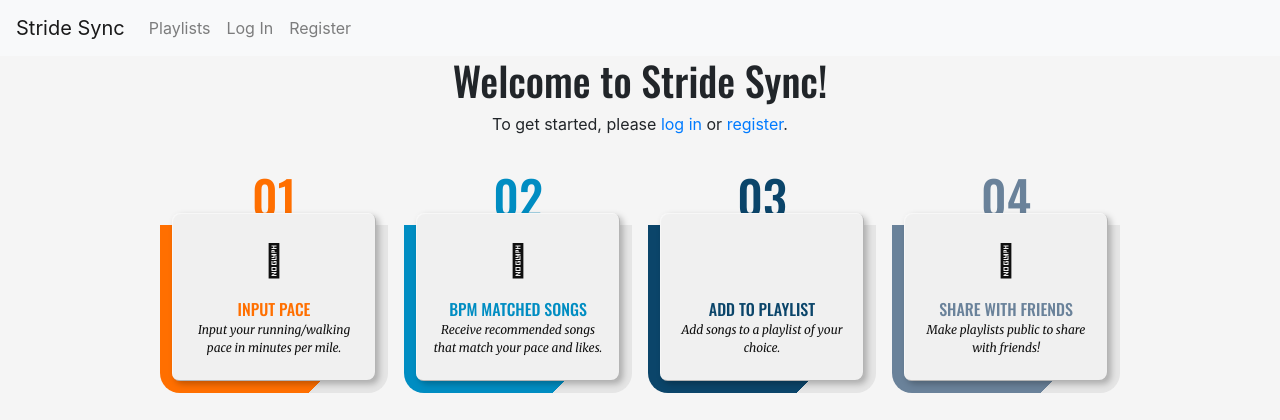
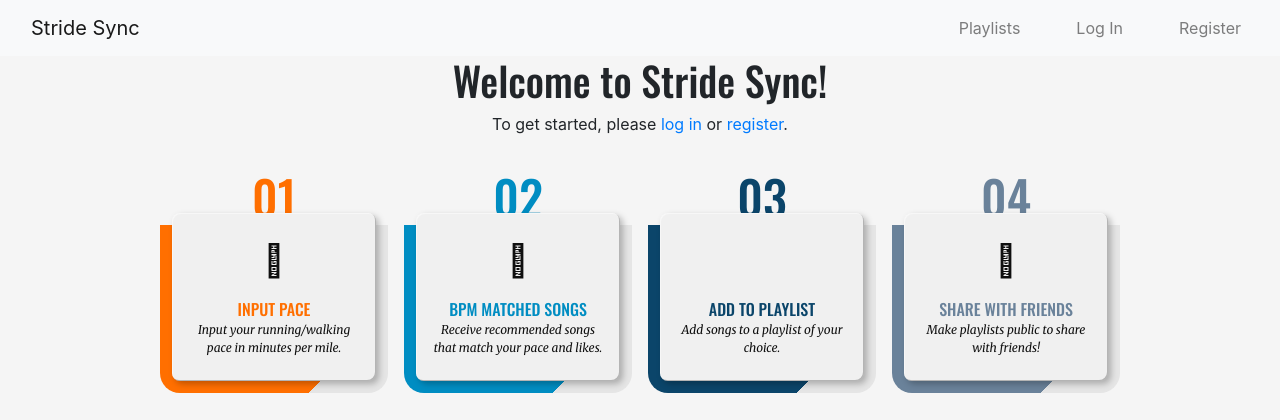
Before and after one commit to kaylynn-johnson/stride-sync, a Django app: page / in a window 1280 px wide. Shown: the top 420 px of the page. Run offline with Django 5.2, Linux system fonts and the light colour scheme; some libraries are stand-ins or nearby versions.

Commit message:
navigation bar styling changes

```diff
--- a/playlist/static/playlist/styles.css
+++ b/playlist/static/playlist/styles.css
@@ -117,3 +117,19 @@ body {
   flex-direction: column;
   justify-content: center;
 }
+
+.nav>li {
+    display: inline-block;
+}
+
+.navbar-nav {
+    display: flex;
+    flex-direction: row;
+    flex-wrap: wrap;
+    padding-left: 0;
+    padding-right: 5;
+    margin-bottom: 0;
+    list-style: none;
+    column-gap: 5vh;
+    align-items: center;
+}
--- a/playlist/templates/playlist/layout.html
+++ b/playlist/templates/playlist/layout.html
@@ -21,10 +21,9 @@
     <body>
 
         <nav class="navbar navbar-expand-lg navbar-light bg-light">
+            <div class="container-fluid">
                 <a class="navbar-brand" href="{% url 'index' %}">Stride Sync</a>
-
-            <div>
-              <ul class="navbar-nav mr-auto">
+                <ul class="navbar-nav me-auto mb-2 mb-lg-0">
                     {% if user.is_authenticated %}
                         <li class="nav-item">
                             <a class="nav-link" href="{% url 'profile' user.username %}"><strong>{{ user.username }}</strong></a>
```
Lines whose indentation alone changed are shown as unchanged.
